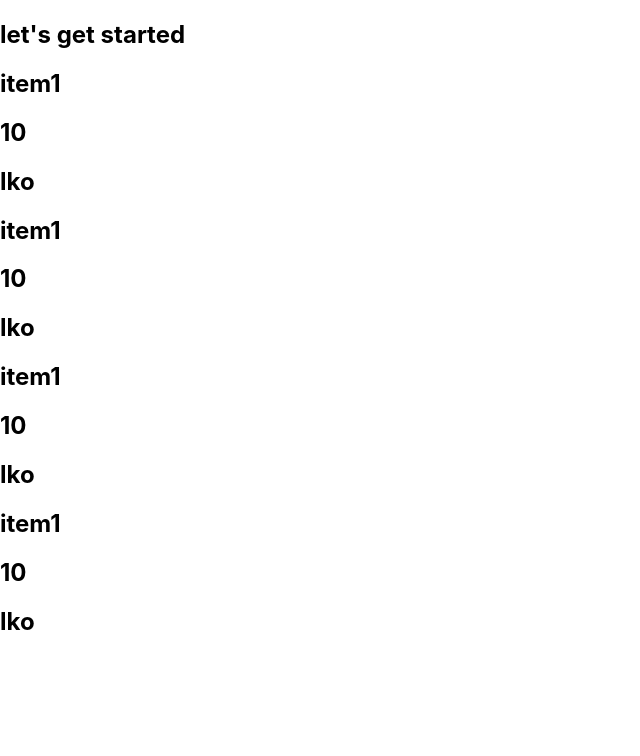
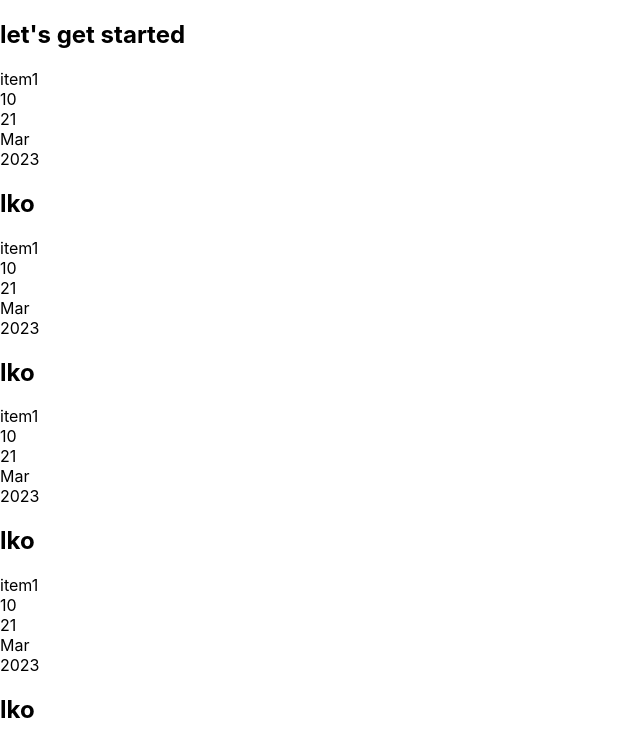
Before and after one commit to sadanandprabhu7/ExpenseUsingReact, a React (Create React App) app: page / in a window 1280 px wide. Shown: the top 756 px of the page, without its empty margins (0-640 px from the left). Built offline with nearby package versions, Linux system fonts and the light colour scheme.

Commit message:
added expenseDetails component

```diff
--- a/src/App.js
+++ b/src/App.js
@@ -2,10 +2,10 @@
 import ExpenseItems from "./Components/ExpenseItems";
 function App() {
   const expense =[
-    {title:"item1",amount:10,date:new Date(2011,2,25).toDateString,location:"lko"},
-    {title:"item1",amount:10,date:new Date(2011,2,25).toDateString,location:"lko"},
-    {title:"item1",amount:10,date:new Date(2011,2,25).toDateString,location:"lko"},
-    {title:"item1",amount:10,date:new Date(2011,2,25).toDateString,location:"lko"}
+    {title:"item1",amount:10,date:new Date(),location:"lko"},
+    {title:"item1",amount:10,date:new Date(),location:"lko"},
+    {title:"item1",amount:10,date:new Date(),location:"lko"},
+    {title:"item1",amount:10,date:new Date(),location:"lko"}
   ]
   const expenses = expense.map((ele)=>(
     <ExpenseItems key={ele.title} title={ele.title} amount={ele.amount} date={ele.date} location={ele.location}></ExpenseItems>
--- /dev/null
+++ b/src/Components/ExpenseDate.js
@@ -0,0 +1,15 @@
+
+function ExpenseDate (props)
+{
+    let month = props.date.toLocaleString("en-us",{month:"short"})
+    let day = props.date.toLocaleString("en-us",{day:"2-digit"})
+    let year = props.date.getFullYear()
+return (
+    <div>
+        <div>{day}</div>
+        <div>{month}</div>
+        <div>{year}</div>
+    </div>
+)
+}
+export default ExpenseDate
--- /dev/null
+++ b/src/Components/ExpenseDetails.js
@@ -0,0 +1,10 @@
+function ExpenseDetails(props)
+{
+return(
+    <div>
+        <div>{props.title}</div>
+        <div>{props.amount}</div>
+    </div>
+)
+}
+export default ExpenseDetails;
--- a/src/Components/ExpenseItems.js
+++ b/src/Components/ExpenseItems.js
@@ -1,9 +1,10 @@
+import ExpenseDate from "./ExpenseDate"
+import ExpenseDetails from "./ExpenseDetails";
 function ExpenseItems(props) {
   return (
     <div>
-      <h2>{props.title}</h2>
-      <h2>{props.amount}</h2>
-      <h2>{props.date}</h2>
+      <ExpenseDetails title={props.title} amount={props.amount}></ExpenseDetails>
+     <ExpenseDate date={props.date}></ExpenseDate>
       <h2>{props.location}</h2>
       </div>
   );
```
